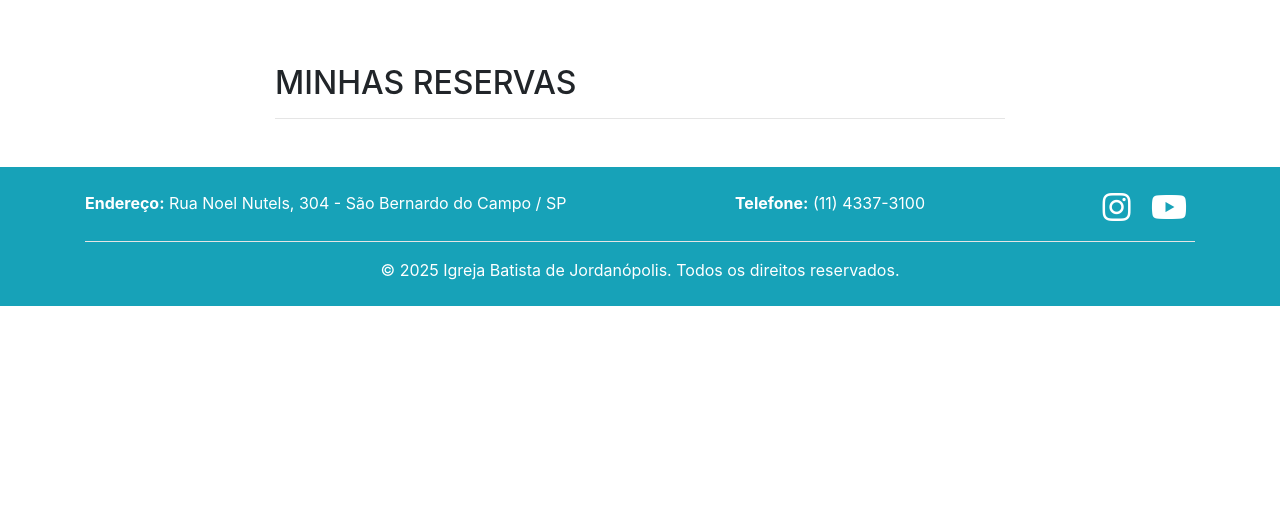
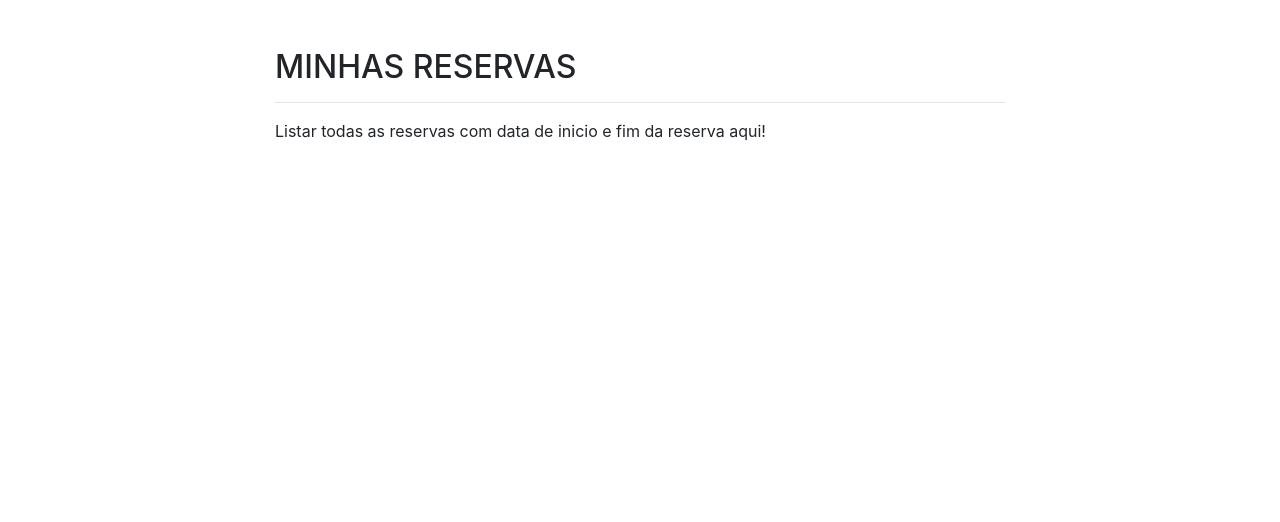
Before and after one commit to tiagodbarbieri/vitrine-virtual-bazar-da-pechincha-ibj, a Django app: page /users/minhas-reservas/ in a window 1280 px wide. Shown: the part 72-594 px from the top of the page. Run offline with Django 5.2, Linux system fonts and the light colour scheme.

Commit message:
Refactor.

```diff
--- a/prj_vitrine_virtual/users/templates/minhas_reservas.html
+++ b/prj_vitrine_virtual/users/templates/minhas_reservas.html
@@ -1,20 +1,14 @@
 {% extends "base.html" %}
 {% block content %}
 {% load static %}
-<div class="p-3">
-    <div class="container">
-        <div class="row mt-5">
 
-             <!-- Coluna com informações -->
-            <div class="col-md-8 mx-auto mb-3">
-                <div class="row">
-                    <div class="col-md">
-                        <h2>MINHAS RESERVAS</h2>
-                        <hr />
-                    </div>
-                </div>
+<div class="container py-5">
+    <div class="row justify-content-center">
+        <div class="col-md-8 mb-3">
+            <h2>MINHAS RESERVAS</h2>
+            <hr />
+            <p>Listar todas as reservas com data de inicio e fim da reserva aqui!</p>
         </div>
-
     </div>
 </div>
 
```
Also changed, not shown: prj_vitrine_virtual/users/templates/cadastro.html (+6 -12 lines), prj_vitrine_virtual/users/templates/minha_conta.html (+6 -12 lines), prj_vitrine_virtual/users/templates/redefinir_senha.html (+6 -12 lines).
